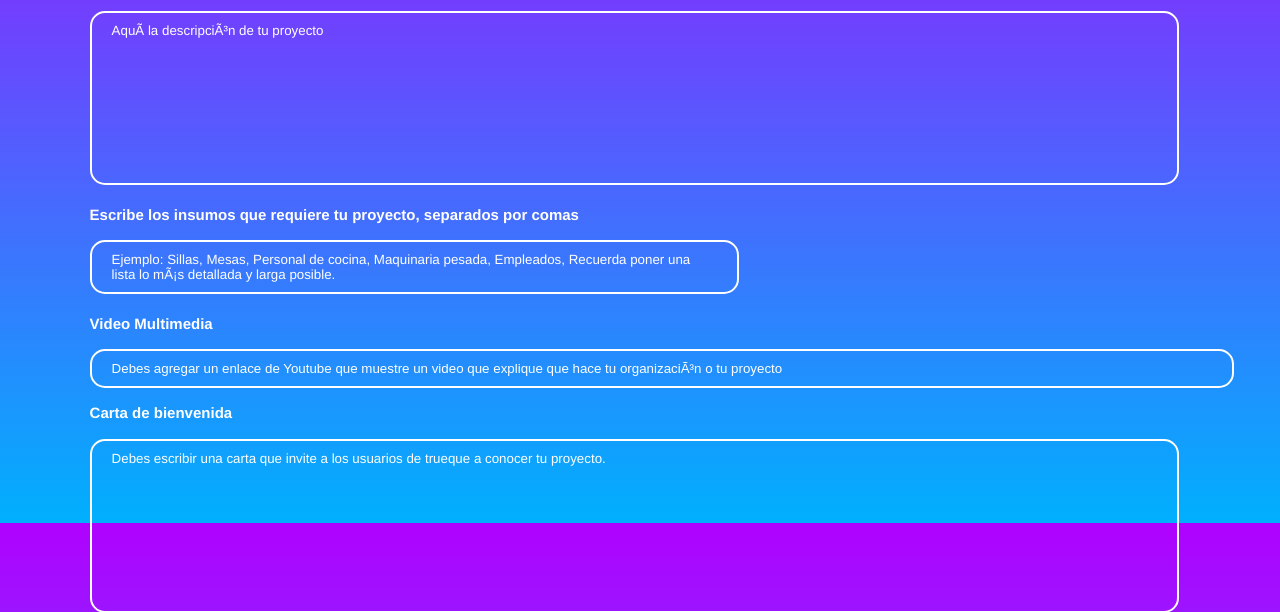
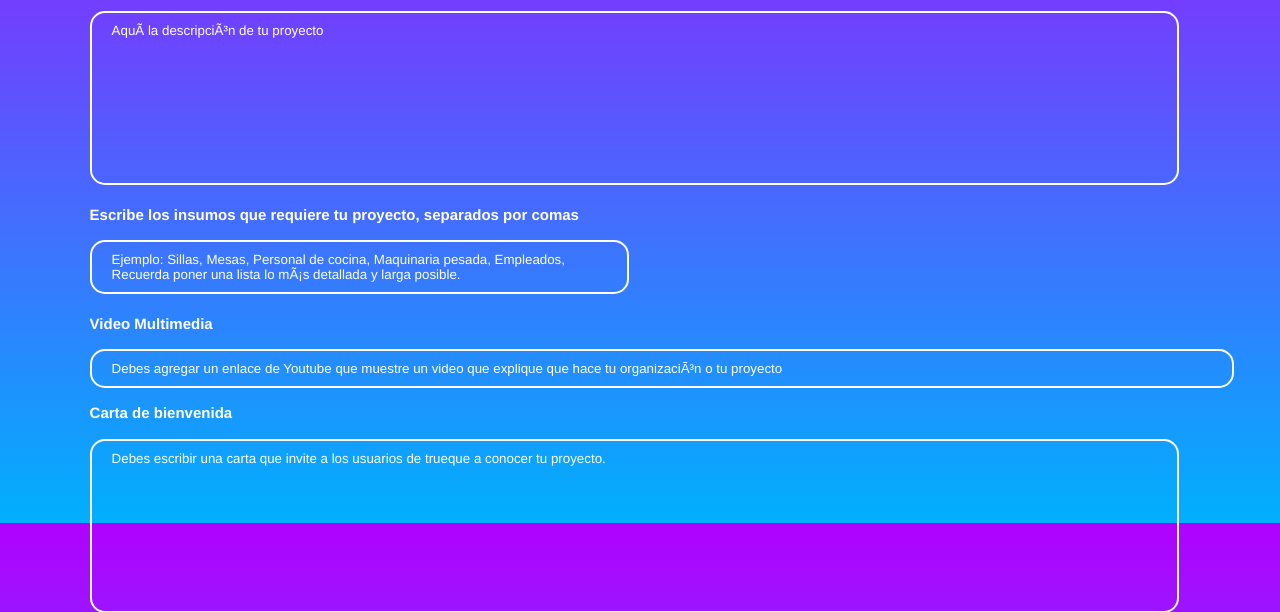
Before and after one commit to RainRevan/Team-Rocket-Ciclo-3, a PHP site: page /Proyecto.html in a window 1280 px wide. Shown: the part 277-889 px from the top of the page. Run offline with PHP 8.4, Linux system fonts and the light colour scheme.

Commit message:
Update style2.css

```diff
--- a/style2.css
+++ b/style2.css
@@ -108,7 +108,7 @@ body {
   .estilotextarea2
 {
   font-family: Helvetica, sans-serif;
-  width:55%;
+  width:45%;
   height:20%;
   resize: none;
   border: 2px solid white;
```
